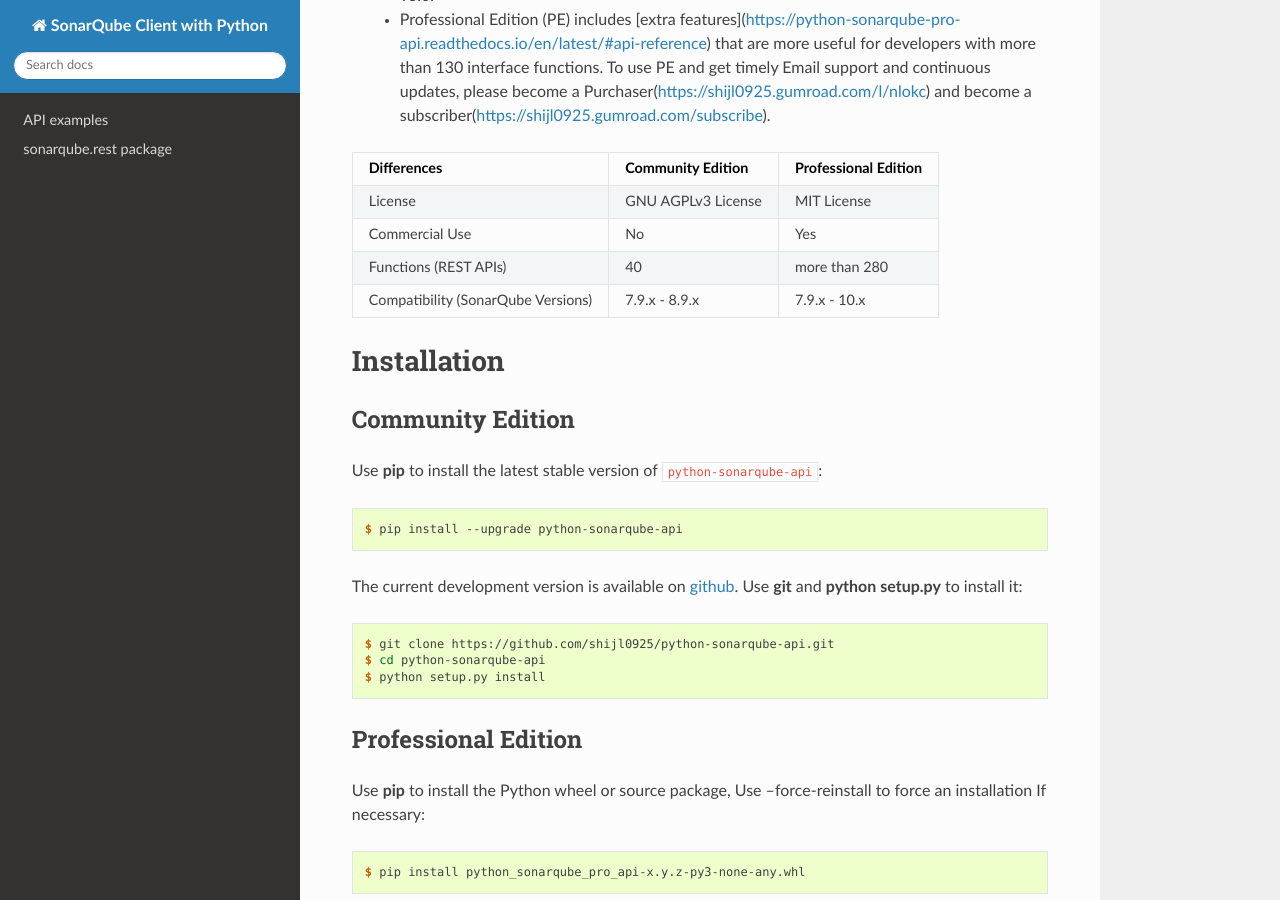
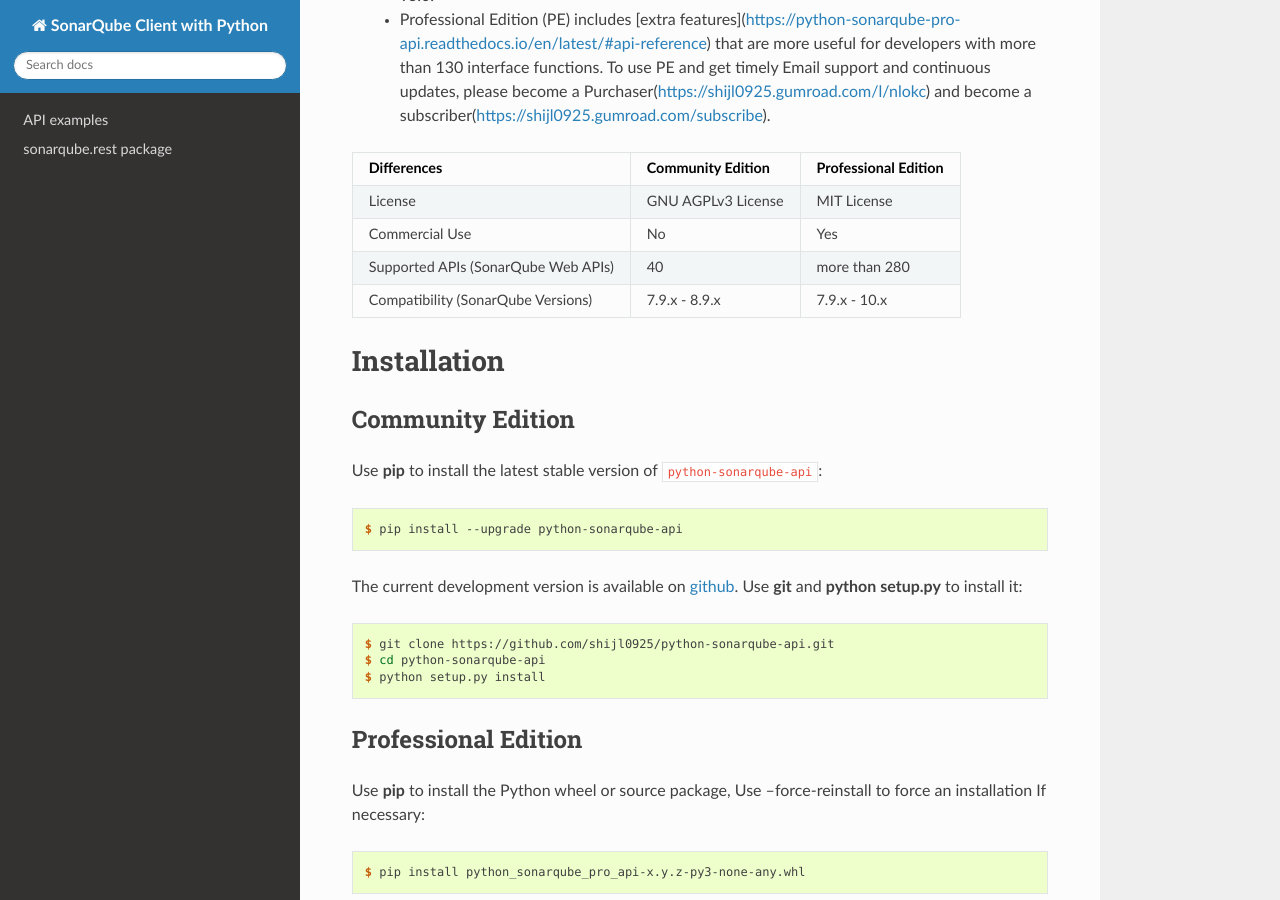
Before and after one commit to shijl0925/python-sonarqube-api, a Sphinx documentation site: the page built from docs/index.rst, in a window 1280 px wide and 900 px high, scrolled down 551 px. Built offline with Sphinx 7.4.7 and the Read the Docs theme 2.0.0, drawn with Linux system fonts in a browser that asks for light colours.

Commit message:
Update index.rst

```diff
--- a/docs/index.rst
+++ b/docs/index.rst
@@ -32,8 +32,8 @@
 +---------------------+---------------------+-----------------------+
 | Commercial Use      | No                  | Yes                   |
 +---------------------+---------------------+-----------------------+
-| Functions           | 40                  | more than 280         |
-| (REST APIs)         |                     |                       |
+| Supported APIs      | 40                  | more than 280         |
+| (SonarQube Web APIs)|                     |                       |
 +---------------------+---------------------+-----------------------+
 | Compatibility       | 7.9.x - 8.9.x       | 7.9.x - 10.x          |
 | (SonarQube Versions)|                     |                       |
```
